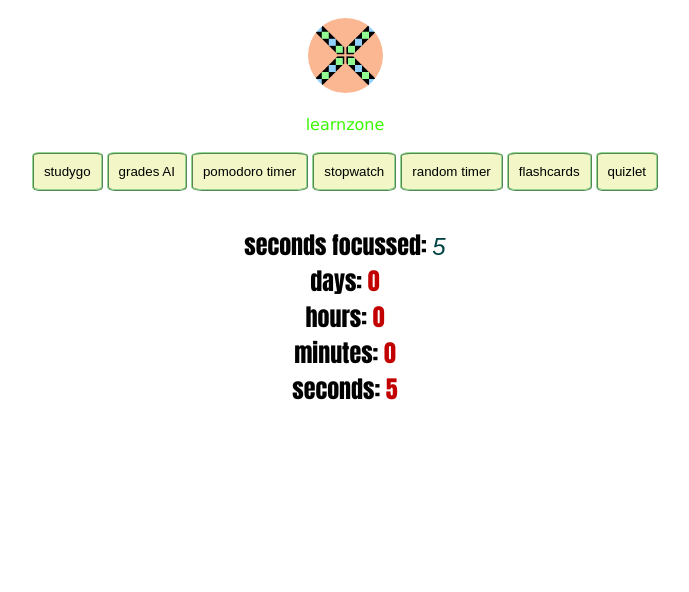
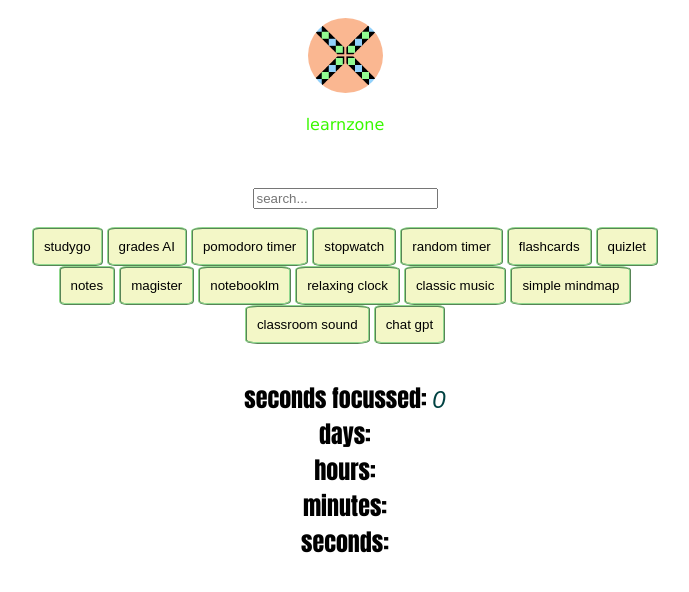
Before and after one commit to heegarthur/learnzone, an Electron app: page index.html in a window 1280 px wide. Shown: the whole page, without its empty margins (295-984 px from the left). Drawn offline with Linux system fonts and the light colour scheme; a web font is replaced by a local one.

Commit message:
Update index.html

```diff
--- a/index.html
+++ b/index.html
@@ -1,21 +1,54 @@
 <!DOCTYPE html>
 <html lang="en">
+
 <head>
     <meta charset="UTF-8">
     <meta name="viewport" content="width=device-width, initial-scale=1.0">
     <title>learnzone</title>
-    <link rel="stylesheet" href="index.css">
+    <link rel="preconnect" href="https://fonts.googleapis.com">
+    <link rel="preconnect" href="https://fonts.gstatic.com" crossorigin>
+    <link
+        href="https://fonts.googleapis.com/css2?family=Baumans&family=Bowlby+One+SC&family=Chango&family=Comic+Neue:ital,wght@0,300;0,400;0,700;1,300;1,400;1,700&family=Fuzzy+Bubbles:wght@400;700&family=Gabriela&family=Kalam:wght@300;400;700&family=Pompiere&display=swap"
+        rel="stylesheet">
 </head>
+
 <body>
     <br><img id="icon" src="icon.png" width="75" height="75" alt=""><br>
-    <br><div id="learnzone">learnzone</div>
-    </br><button onclick="openurl('https://studygo.com')">studygo</button>
-    <button onclick="openurl('https://heegarthur.github.io/gradesAI/')">grades AI</button>
-    <button onclick="openurl('https://pomofocus.io/')">pomodoro timer</button>
-    <button onclick="openurl('https://cocotimer.com/stopwatch')">stopwatch</button>
-    <button onclick="openurl('https://heegarthur.github.io/ivoarthur/smallwebsites//random_timer/randomtime.html')">random timer</button>
-    <button onclick="openurl('https://www.remnote.com/')">flashcards</button>
-    <button onclick="openurl('https://quizlet.com/nl')">quizlet</button>
+    <br>
+    <div id="learnzone">learnzone</div></br>
+
+    <div id="level"></div>
+    <div id="progress-bar">
+        <div id="progress"></div>
+    </div>
+    <div id="xp-text"></div>
+    </div><br>
+    <br><input type="text" id="searchInput" placeholder="search..." onkeyup="search()"><br><br>
+    <button class="studygo wrts study go" onclick="openurl('https://studygo.com')">studygo</button>
+    <button class="github grades ai gradesai" onclick="openurl('https://heegarthur.github.io/gradesAI/')">grades
+        AI</button>
+    <button class="pomodoro timer pomodorotimer" onclick="openurl('https://pomofocus.io/')">pomodoro timer</button>
+    <button class="coco cocotimer timer stopwatch"
+        onclick="openurl('https://cocotimer.com/stopwatch')">stopwatch</button>
+    <button class="randomtimer random timer github quest"
+        onclick="openurl('https://heegarthur.github.io/ivoarthur/smallwebsites//random_timer/randomtime.html')">random
+        timer</button>
+    <button class="flashcard flashcards remnote" onclick="openurl('https://www.remnote.com/')">flashcards</button>
+    <button class="quizlet quiz" onclick="openurl('https://quizlet.com/nl')">quizlet</button>
+    <button class="studocu note notes" onclick="openurl('https://www.studocu.com/en-us/home')">notes</button>
+    <button class="magister schedule" onclick="openurl('https://magister.nl')">magister</button>
+    <button class="notebook note notes ai notebooklm lm"
+        onclick="openurl('https://notebooklm.google.com')">notebooklm</button>
+    <button class="clock time relaxingclock relaxing" onclick="openurl('https://www.relaxingclock.com/')">relaxing
+        clock</button>
+    <button class="classic music spotify playlist relaxing relax sound"
+        onclick="openurl('https://open.spotify.com/playlist/4MxPphYgkjR9C9PPFZ0aO1')">classic music</button>
+    <button class="mindmap mind map simplemindmap simple" onclick="openurl('https://simplemindmap.com/')">simple
+        mindmap</button>
+    <button class="study sound youtube studysound classroum"
+        onclick="openurl('https://www.youtube.com/watch?v=ptDOgiwSzB8&pp=ygUac3R1ZHkgc291bmQgZXhhbSBjbGFzc3Jvb20%3D')">classroom
+        sound</button>
+    <button class="chatgpt chat gpt ai" onclick="openurl('https://chatgpt.com/')">chat gpt</button>
     <div id="times"><br>
         <div>seconds focussed: <span id="scoreshow">0</span></div>
         <div>days: <span id="days" class="showtimes"></span></div>
@@ -24,46 +57,10 @@
         <div>seconds: <span id="seconds" class="showtimes"></span></div>
     </div>
 
-
-
-    <script>
-        counting();
-        function counting() {
-            let score = parseInt(localStorage.getItem('totaltime') || '0', 10);
-            const score_element = document.getElementById('scoreshow');
-            const daysEl = document.getElementById('days');
-            const hoursEl = document.getElementById('hours');
-            const minutesEl = document.getElementById('minutes');
-            const secondsEl = document.getElementById('seconds');
-
-            function updateTimeDisplays(score) {
-                const days = Math.floor(score / 86400);
-                const hours = Math.floor((score % 86400) / 3600);
-                const minutes = Math.floor((score % 3600) / 60);
-                const seconds = score % 60;
-
-                daysEl.textContent = days;
-                hoursEl.textContent = hours;
-                minutesEl.textContent = minutes;
-                secondsEl.textContent = seconds;
-            }
-
-            score_element.textContent = score;
-            updateTimeDisplays(score);
-
-            setInterval(() => {
-                score += 1;
-                localStorage.setItem('totaltime', score.toString());
-                score_element.textContent = score;
-                updateTimeDisplays(score);
-            }, 1000);
-        }
-
-
-        function openurl(url){
-            window.open(url)
-        }
-    </script>
+    <br>
+    <div id="quote">
+        <script src="index.js"></script>
+        <link rel="stylesheet" href="index.css">
 
 </body>
 
```
